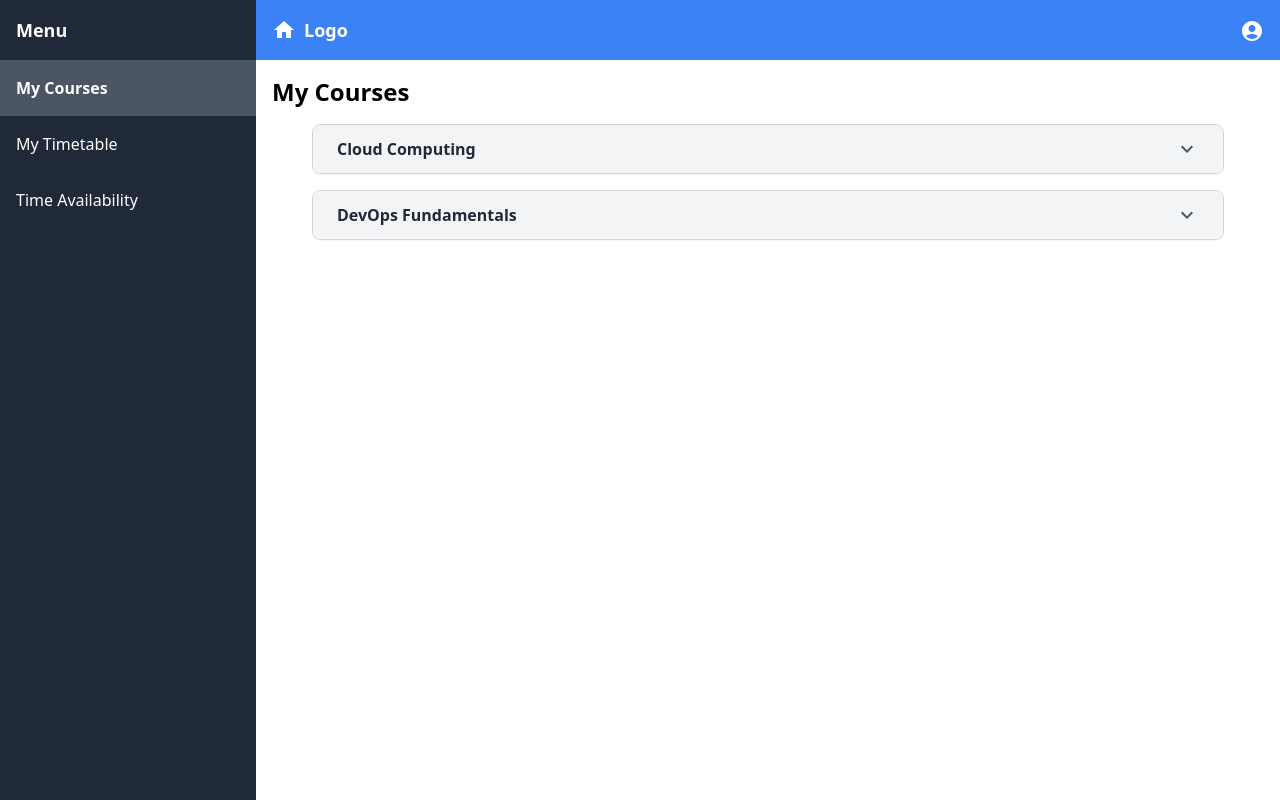
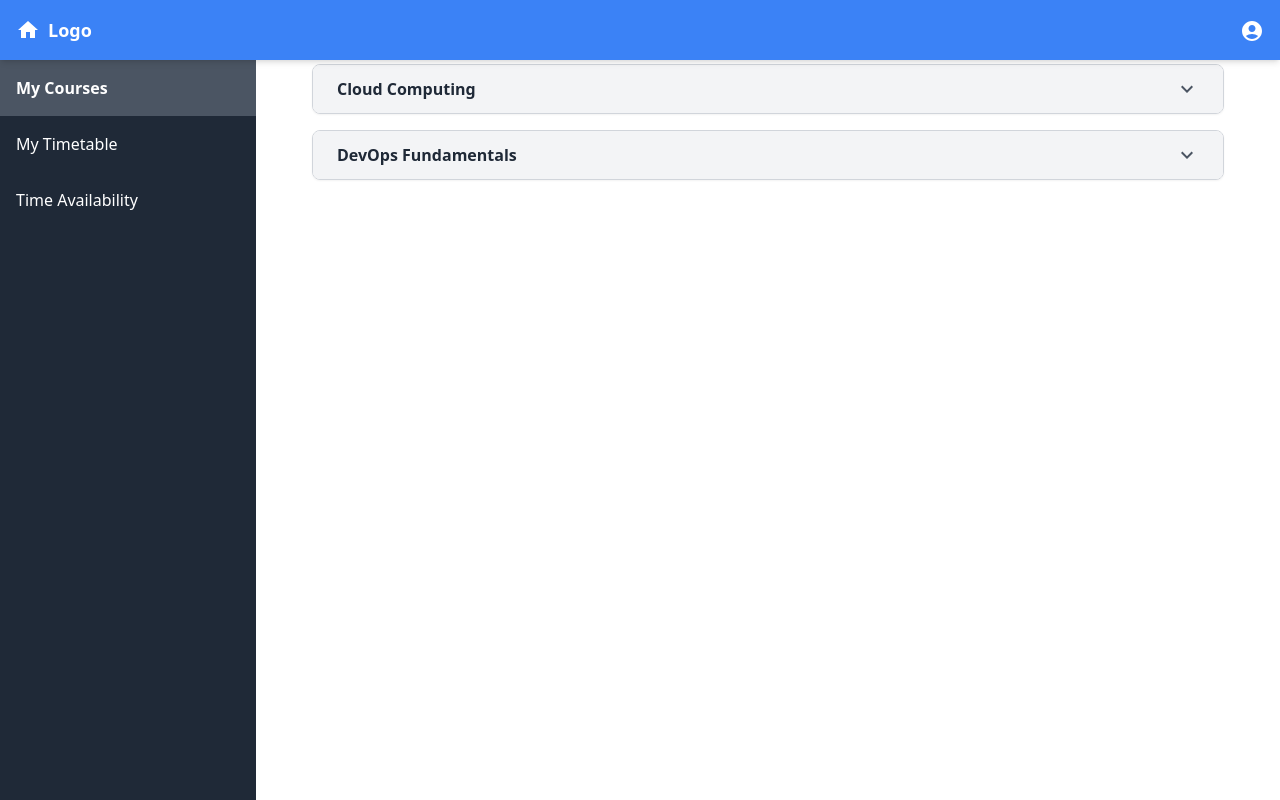
Before and after one commit to ChinaiArman/AWSFinalProject, a React (Vite) app in the folder client/: page /faculty/my-courses in a window 1280 px wide. Built offline with nearby package versions, Linux system fonts and the light colour scheme.

Commit message:
Make the top navigation bar sticky so that it stays visible when scroll down the page

```diff
--- a/client/src/components/Navbar.jsx
+++ b/client/src/components/Navbar.jsx
@@ -15,7 +15,7 @@ function Navbar({ role }) {
   };
 
   return (
-    <div className="bg-blue-500 text-white p-4 flex items-center justify-between">
+    <div className="bg-blue-500 text-white p-4 flex items-center justify-between fixed top-0 left-0 w-full z-50 shadow-md">
       {/* Home Icon and Logo */}
       <div className="flex items-center">
         <div
```
